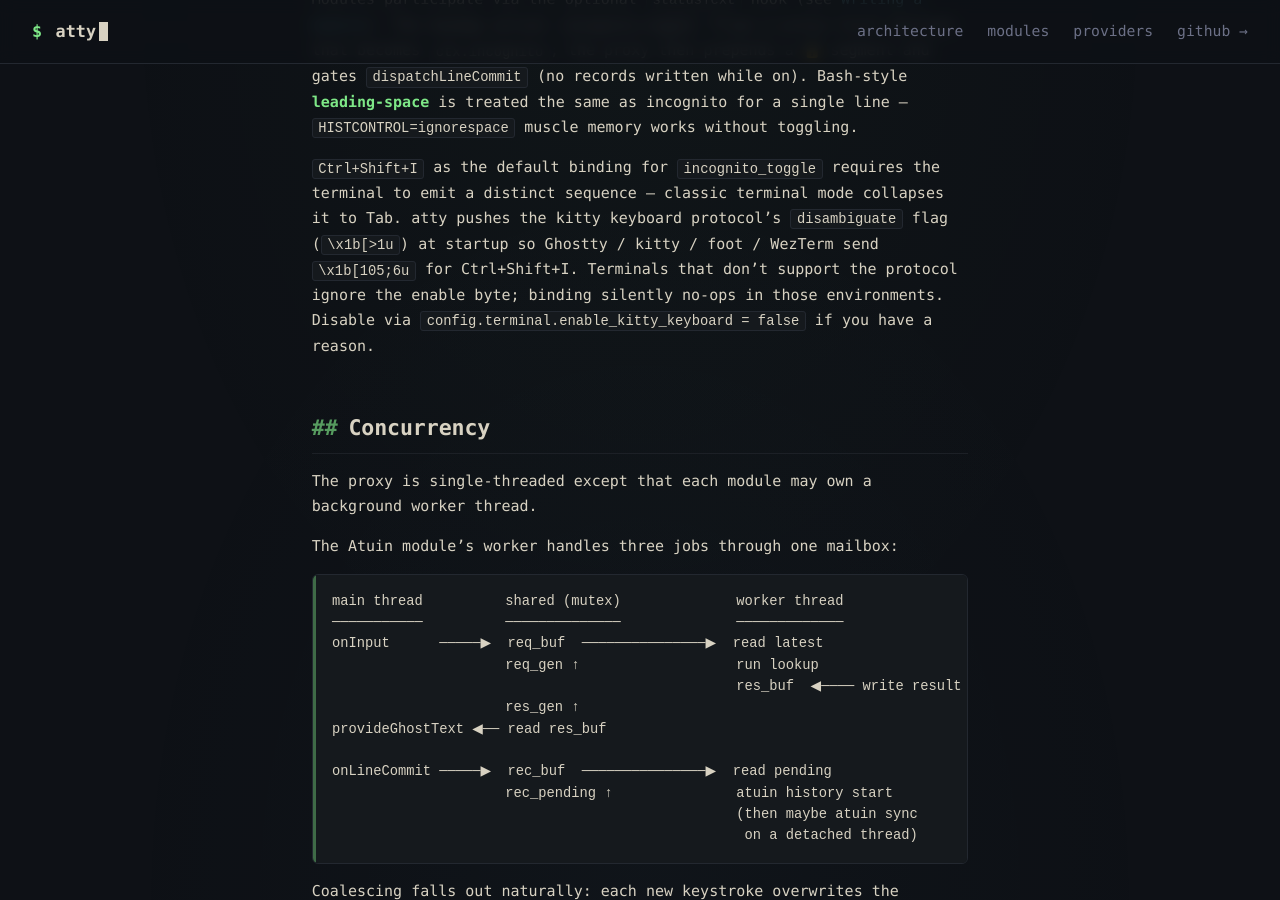
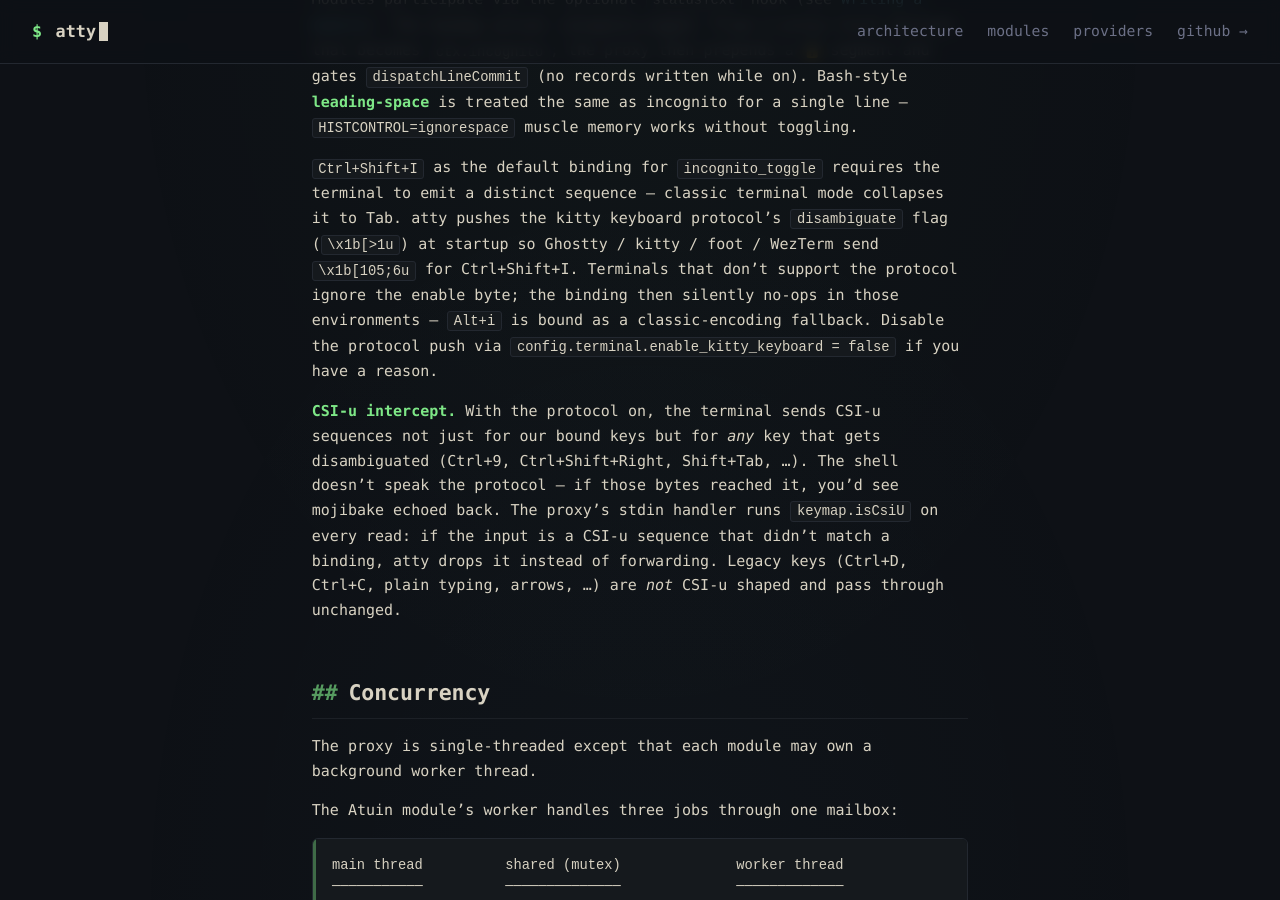
Before and after one commit to fentas/atty, a Jekyll site: the page built from docs/architecture.md, in a window 1280 px wide and 900 px high, scrolled down 10718 px. Built offline with Jekyll 4.4.1, drawn with Linux system fonts in a browser that asks for light colours.

Commit message:
fix(kitty): re-enable disambiguate flag + intercept unmapped CSI-u
Earlier "disable kitty kbd" commit was based on a wrong reading of
the protocol. Flag 1 (disambiguate) only changes encoding for keys
that COLLIDE with control codes — Esc/Tab/Backspace/Enter when
modified, plus Ctrl+letter combos that share a byte with named keys
(Ctrl+I = Tab, Ctrl+M = Enter, …). Ctrl+D / Ctrl+C / arrows / plain
typing / the bulk of input stays in legacy encoding and passes
through to the shell normally.

The mojibake the user saw came from a different path: the terminal
sent CSI-u for keys that *don't* have a legacy encoding (Ctrl+9,
Ctrl+Shift+arrow, etc.), and atty forwarded those raw bytes to the
shell, which doesn't speak the protocol and echoed them as garbage.

Fix:

  - terminal.enable_kitty_keyboard defaults to true again.
  - bindings default tuple gains Ctrl+Shift+I → incognito_toggle
    via `keymap.key("Ctrl+Shift+I")` which resolves to the kitty
    CSI-u byte sequence. Alt+i stays as a fallback binding so the
    same action works on terminals that don't speak the protocol.
  - New helper `keymap.isCsiU` — true iff the input is shaped like
    `ESC [ <digit/;/:>+ u`. Used by proxy.zig's stdin path to drop
    unmapped CSI-u sequences instead of forwarding them. Unit
    tests cover positive + negative cases.
  - Existing CSI-1 forms (Ctrl+Right = `\x1b[1;5C` etc.) are NOT
    CSI-u shaped, so they keep passing through to the shell as
    expected.

Docs (architecture.md, CLAUDE.md) updated to reflect the new
default + the intercept behaviour. The previous "deferred-by-design"
mention of Ctrl+Shift+I is removed from CLAUDE.md (it works now).

Co-Authored-By: Claude Opus 4.7 (1M context) <noreply@anthropic.com>

```diff
--- a/docs/architecture.md
+++ b/docs/architecture.md
@@ -415,9 +415,20 @@ requires the terminal to emit a distinct sequence — classic terminal
 mode collapses it to Tab. atty pushes the kitty keyboard protocol's
 `disambiguate` flag (`\x1b[>1u`) at startup so Ghostty / kitty /
 foot / WezTerm send `\x1b[105;6u` for Ctrl+Shift+I. Terminals that
-don't support the protocol ignore the enable byte; binding silently
-no-ops in those environments. Disable via
+don't support the protocol ignore the enable byte; the binding then
+silently no-ops in those environments — `Alt+i` is bound as a
+classic-encoding fallback. Disable the protocol push via
 `config.terminal.enable_kitty_keyboard = false` if you have a reason.
+
+**CSI-u intercept.** With the protocol on, the terminal sends CSI-u
+sequences not just for our bound keys but for *any* key that gets
+disambiguated (Ctrl+9, Ctrl+Shift+Right, Shift+Tab, …). The shell
+doesn't speak the protocol — if those bytes reached it, you'd see
+mojibake echoed back. The proxy's stdin handler runs `keymap.isCsiU`
+on every read: if the input is a CSI-u sequence that didn't match a
+binding, atty drops it instead of forwarding. Legacy keys (Ctrl+D,
+Ctrl+C, plain typing, arrows, …) are *not* CSI-u shaped and pass
+through unchanged.
 
 ## Concurrency
 
```
Also changed, not shown: CLAUDE.md (+1 -2 lines), 3 other files.
